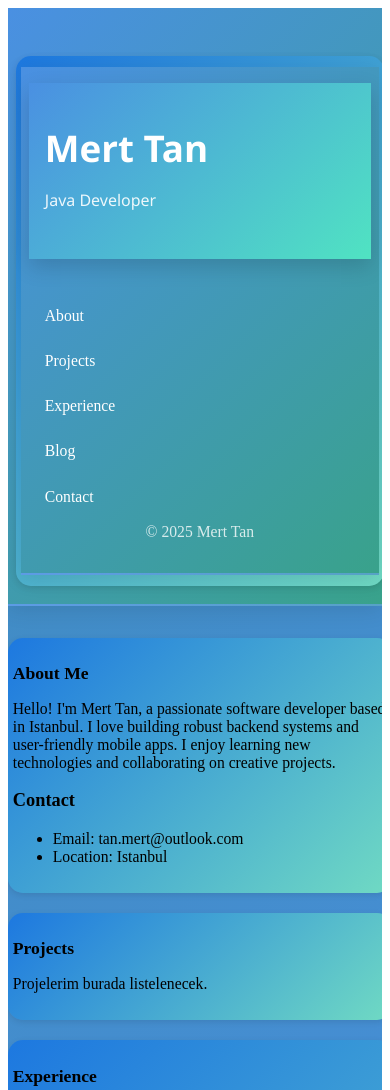
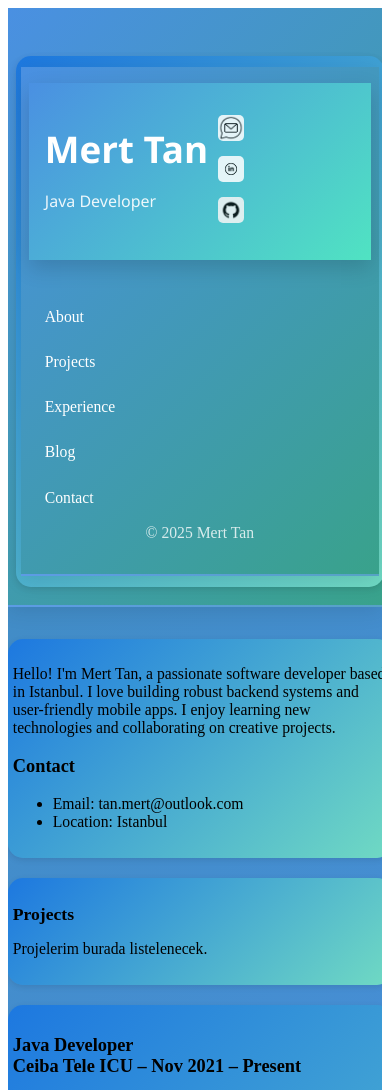
Before and after one commit to merttanm/mert-tan, a plain HTML site: page index.html in a window 390 px wide. Shown: the top 1090 px of the page. Drawn offline with Linux system fonts and the light colour scheme.

Commit message:
Add event delegation for profile icon links and user warning if link fails to open

```diff
--- a/assets/css/sidebar.css
+++ b/assets/css/sidebar.css
@@ -1,3 +1,80 @@
+/* Profilde ikonlar dikey, yazı sağda */
+.profile-flex {
+  display: flex;
+  flex-direction: row-reverse;
+  align-items: center;
+  gap: 16px;
+  justify-content: flex-end;
+}
+.profile-icons-col {
+  display: flex;
+  flex-direction: column;
+  gap: 10px;
+  align-items: center;
+  justify-content: center;
+}
+.profile-icons-col .icon-link img {
+  width: 26px;
+  height: 26px;
+  opacity: 0.85;
+  transition: opacity 0.2s, filter 0.2s;
+  border-radius: 5px;
+}
+.profile-icons-col .icon-link:hover img {
+  opacity: 1;
+  filter: brightness(1.2) drop-shadow(0 0 2px #ffd700);
+}
+.profile-info h1 {
+  margin: 0 0 4px 0;
+  font-size: 2.1rem;
+  text-align: right;
+}
+.profile-info .title {
+  font-size: 1rem;
+  color: rgba(255,255,255,0.9);
+  text-align: left;
+}
+@media (max-width: 768px) {
+  .profile-flex {
+    gap: 10px;
+    justify-content: flex-end;
+  }
+  .profile-info h1 {
+    font-size: 1.2rem;
+    text-align: right;
+  }
+  .profile-info .title {
+    font-size: 0.95rem;
+    text-align: left;
+  }
+}
+/* Profildeki küçük ikonlar satırı */
+.profile-icons-row {
+  display: flex;
+  flex-direction: row;
+  gap: 10px;
+  margin-top: 8px;
+  margin-bottom: 0;
+  justify-content: flex-start;
+  align-items: center;
+}
+.profile-icons-row .icon-link img {
+  width: 26px;
+  height: 26px;
+  opacity: 0.85;
+  transition: opacity 0.2s, filter 0.2s;
+  border-radius: 5px;
+}
+.profile-icons-row .icon-link:hover img {
+  opacity: 1;
+  filter: brightness(1.2) drop-shadow(0 0 2px #ffd700);
+}
+@media (max-width: 768px) {
+  .profile-icons-row {
+    justify-content: center;
+    gap: 16px;
+  }
+}
 /* Sidebar sabit */
 .sidebar {
   width: clamp(220px, 25%, 380px);
--- a/components/about.html
+++ b/components/about.html
@@ -1,5 +1,4 @@
 <section id="about">
-    <h2>About Me</h2>
     <p>Hello! I'm Mert Tan, a passionate software developer based in Istanbul. I love building robust backend systems and user-friendly mobile apps. I enjoy learning new technologies and collaborating on creative projects.</p>
     <h3>Contact</h3>
     <ul>
--- a/components/contact.html
+++ b/components/contact.html
@@ -1,11 +1,10 @@
 <section id="contact">
-	<h2>Contact & Skills</h2>
 	<ul>
 		<li>Email: tan.mert@outlook.com</li>
 		<li>LinkedIn: linkedin.com/in/merttan</li>
 		<li>GitHub: github.com/merttanm</li>
 	</ul>
-	<h3>Skills</h3>
+	<h3></h3>
 	<ul>
 		<li>Java, Spring Boot, REST APIs</li>
 		<li>Android (Java, Kotlin)</li>
--- a/components/experience.html
+++ b/components/experience.html
@@ -1,5 +1,5 @@
 <section id="experience">
-    <h2>Experience</h2>
+
     <h3>Java Developer<br>Ceiba Tele ICU – Nov 2021 – Present</h3>
     <ul>
         <li>Developed Intensive Care Information Management Systems used in Turkey, Germany, and the USA.</li>
--- a/components/sidebar.html
+++ b/components/sidebar.html
@@ -1,8 +1,22 @@
 <div class="sidebar">
 
-  <div class="profile">
-    <h1>Mert Tan</h1>
-    <p class="title">Java Developer</p>
+
+  <div class="profile profile-flex">
+    <div class="profile-icons-col">
+      <a href="mailto:tan.mert@outlook.com" class="icon-link" title="Email">
+        <img src="images/email.png" alt="Email" />
+      </a>
+      <a href="https://www.linkedin.com/in/mert-tan-830bb795/" class="icon-link" title="LinkedIn" target="_blank" rel="noopener">
+        <img src="images/linkedin.png" alt="LinkedIn" />
+      </a>
+      <a href="https://github.com/merttanm" class="icon-link" title="GitHub" target="_blank" rel="noopener">
+        <img src="images/github.png" alt="GitHub" />
+      </a>
+    </div>
+    <div class="profile-info">
+      <h1>Mert Tan</h1>
+      <p class="title">Java Developer</p>
+    </div>
   </div>
 
   <ul class="other-links">
--- a/js/main.js
+++ b/js/main.js
@@ -1,3 +1,16 @@
+// Profil ikonlarına tıklanınca link açılmazsa uyarı göster (event delegation)
+document.querySelector('.sidebar')?.addEventListener('click', function(e) {
+    const link = e.target.closest('.icon-link');
+    if (!link) return;
+    // Sadece mailto hariç dış linkler için kontrol
+    if (link.href.startsWith('mailto:')) return;
+    // 100ms sonra kontrol: yeni sekme açıldı mı?
+    setTimeout(function() {
+        if (document.hasFocus()) {
+            alert('Bağlantı açılmıyorsa, lütfen tarayıcı ayarlarınızı veya pop-up engelleyicinizi kontrol edin.');
+        }
+    }, 100);
+});
 console.log("Main.js çalışıyor!");
 
 // Dinamik olarak eklenen linkleri yakalamak için event delegation
```
Also changed, not shown: components/blog.html (+0 -1 lines), images/email.png (added), images/github.png (added), images/linkedin.png (added).
